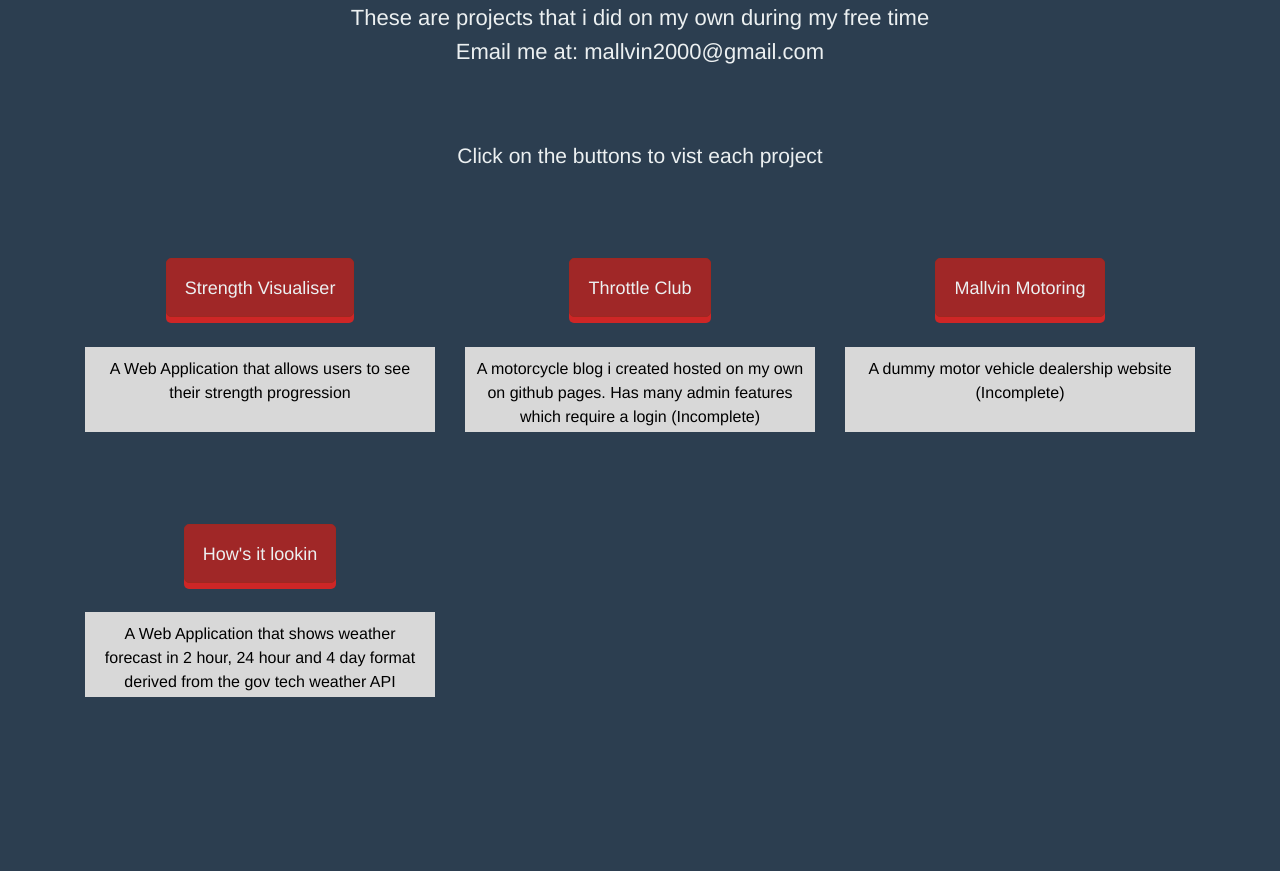
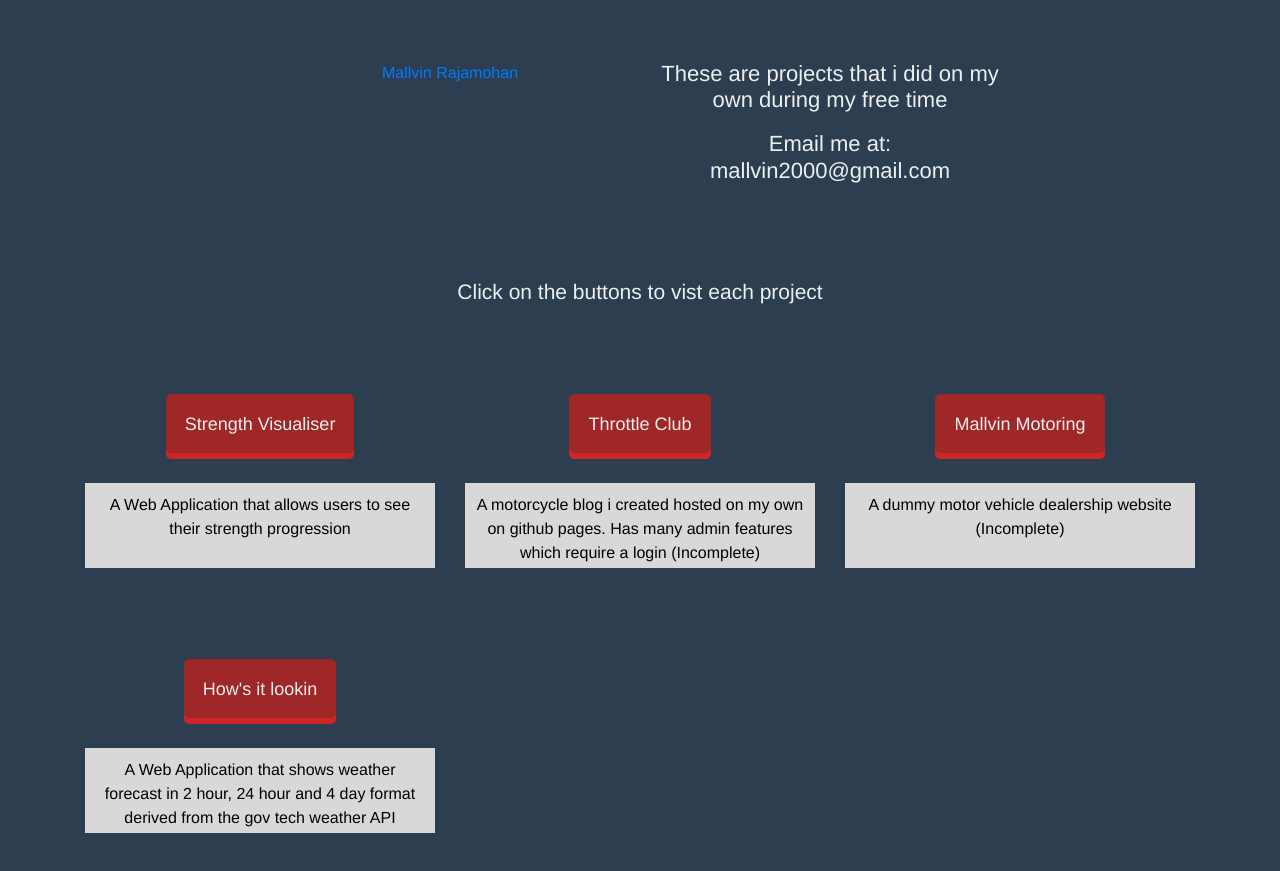
Before and after one commit to Mallvin2000/Mallvin2000.github.io, a website: page Frontend/index.html in a window 1280 px wide. Shown: the part 71-942 px from the top of the page. Before the commit the page ends 848 px from the top, so only its background shows below. Drawn offline with nearby package versions, Linux system fonts and the light colour scheme.

Commit message:
adding linkedIn badge

```diff
--- a/Frontend/css/index.css
+++ b/Frontend/css/index.css
@@ -1,7 +1,13 @@
+.main-title{
+    margin-bottom: 5%;
+}
+
 
 .sub-headline h2 {
     font-size: 22px;
+    margin-bottom: 5%;
 }
+
 
 
 .instructions {
--- a/Frontend/index.html
+++ b/Frontend/index.html
@@ -29,12 +29,27 @@
             <h1 class="text-center">Mallvin IT Portfolio</h1>
         </div>
 
-        <div class="sub-headline">
-            <h2 class="text-center">These are projects that i did on my own during my free time
-            </h2>
-            <div class="email">
-                <h2>Email me at: mallvin2000@gmail.com</h2>
+        <div class="sub-headline container">
+            <div class="row">
+                <div class="blank col-md-2"></div>
+                <script type="text/javascript" src="https://platform.linkedin.com/badges/js/profile.js" async
+                    defer></script>
+                <div class="LI-profile-badge col-md-4" data-version="v1" data-size="large" data-locale="en_US"
+                    data-type="horizontal" data-theme="dark" data-vanity="mallvin-rajamohan-507010185"><a
+                        class="LI-simple-link"
+                        href='https://sg.linkedin.com/in/mallvin-rajamohan-507010185?trk=profile-badge'>Mallvin
+                        Rajamohan</a></div>
+
+                <div class="email col-md-4">
+                    <h2>These are projects that i did on my own during my free time
+                    </h2>
+                    <h2>Email me at: mallvin2000@gmail.com</h2>
+                </div>
+                <div class="blank col-md-2"></div>
             </div>
+
+
+
         </div>
 
         <div class="container">
@@ -56,7 +71,8 @@
 
                 <div class="project-link col-md-4">
                     <div class="link">
-                        <a class="button-3d" href="https://mallvin2000.github.io/ThrottleClub/" target="_blank">Throttle Club</a>
+                        <a class="button-3d" href="https://mallvin2000.github.io/ThrottleClub/" target="_blank">Throttle
+                            Club</a>
                     </div>
 
                     <div class="info-banner">
@@ -80,11 +96,13 @@
 
                 <div class="project-link col-md-4">
                     <div class="link">
-                        <a class="button-3d" href="https://mallvin2000.github.io/Howsitlooking/" target="_blank">How's it lookin</a>
+                        <a class="button-3d" href="https://mallvin2000.github.io/Howsitlooking/" target="_blank">How's
+                            it lookin</a>
                     </div>
 
                     <div class="info-banner">
-                        <p>A Web Application that shows weather forecast in 2 hour, 24 hour and 4 day format derived from the gov tech
+                        <p>A Web Application that shows weather forecast in 2 hour, 24 hour and 4 day format derived
+                            from the gov tech
                             weather API
                         </p>
                     </div>
```
